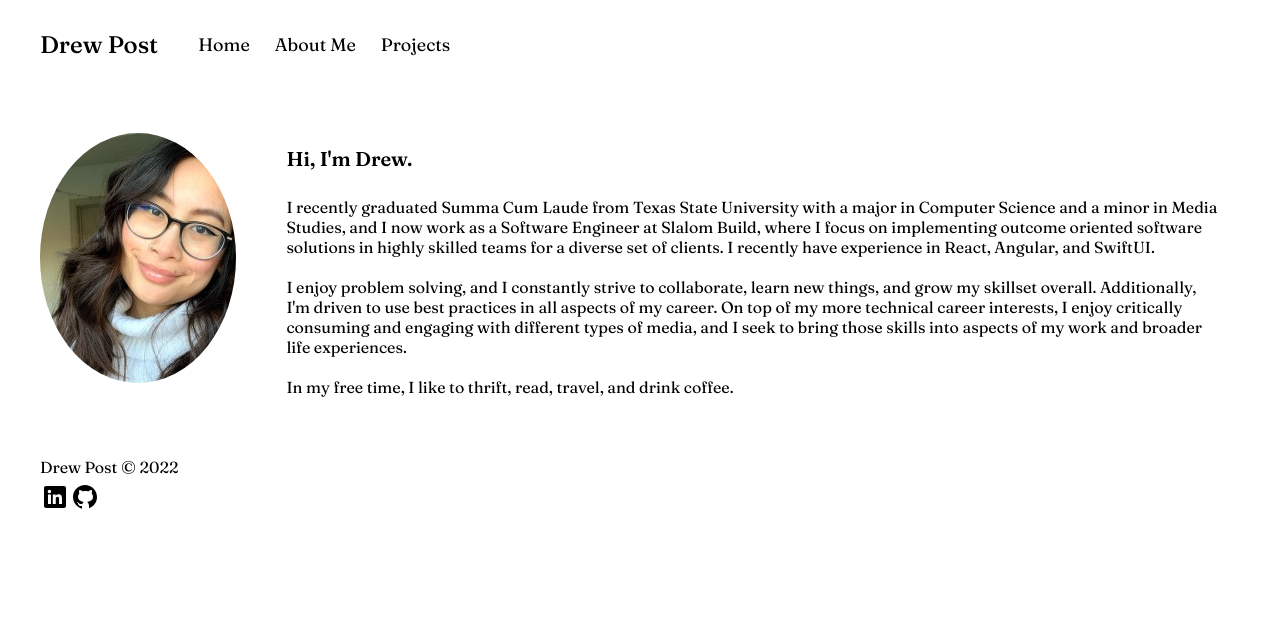
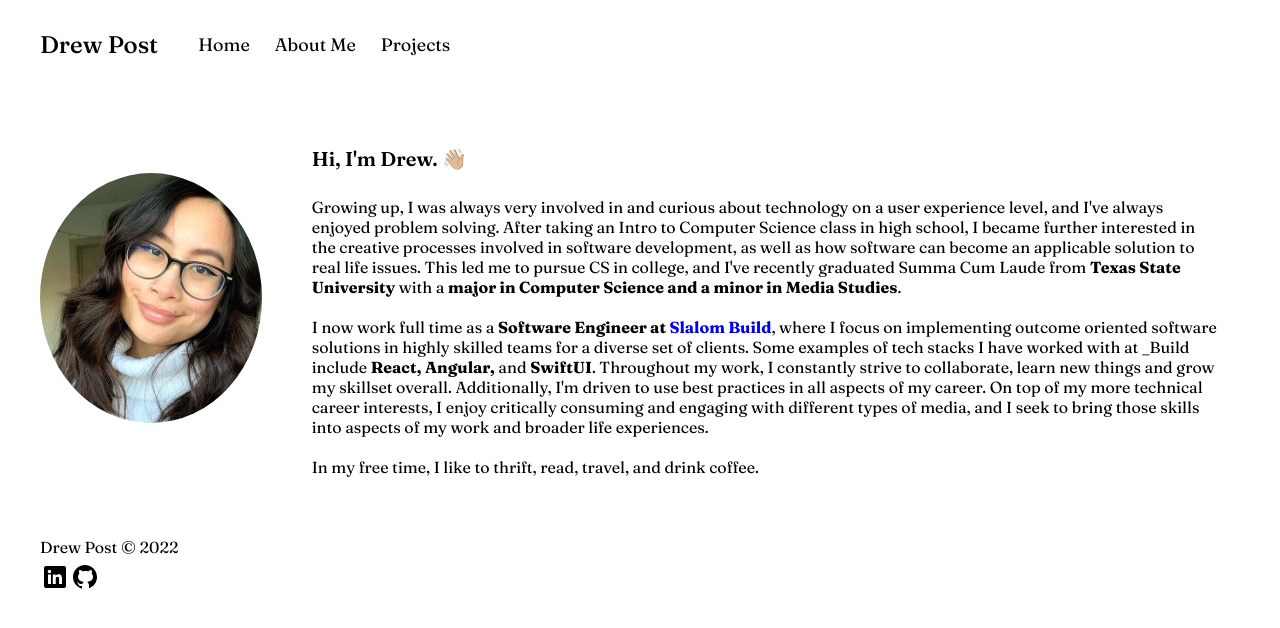
Before and after one commit to drew-post/personal-website, an Angular app: page /about in a window 1280 px wide. Shown: the top 628 px of the page. Built offline with nearby package versions, Linux system fonts and the light colour scheme.

Commit message:
Add to about me and bold project titles

```diff
--- a/src/app/components/about/about.component.html
+++ b/src/app/components/about/about.component.html
@@ -2,8 +2,8 @@
     <div class="about__container">
         <a class="about__drew-image"></a>
         <div class="about__bio-section">
-            <h4 class="about__bio-tagline">{{ this.tagline }}</h4>
-            <p class="about__bio-text">{{ this.bioText }}</p>
+            <h4 class="about__bio-tagline">Hi, I'm Drew. 👋🏼</h4>
+            <p>Growing up, I was always very involved in and curious about technology on a user experience level, and I've always enjoyed problem solving. After taking an Intro to Computer Science class in high school, I became further interested in the creative processes involved in software development, as well as how software can become an applicable solution to real life issues. This led me to pursue CS in college, and I've recently graduated Summa Cum Laude from <b>Texas State University</b> with a <b>major in Computer Science and a minor in Media Studies</b>. <br><br>I now work full time as a <b>Software Engineer at <a class="about__link" href="https://www.slalombuild.com/" target="_blank">Slalom Build</a></b>, where I focus on implementing outcome oriented software solutions in highly skilled teams for a diverse set of clients. Some examples of tech stacks I have worked with at _Build include <b>React, Angular,</b> and <b>SwiftUI</b>. Throughout my work, I constantly strive to collaborate, learn new things and grow my skillset overall. Additionally, I'm driven to use best practices in all aspects of my career. On top of my more technical career interests, I enjoy critically consuming and engaging with different types of media, and I seek to bring those skills into aspects of my work and broader life experiences. <br><br>In my free time, I like to thrift, read, travel, and drink coffee.</p>
         </div>
     </div>
 </div>
--- a/src/app/components/about/about.component.scss
+++ b/src/app/components/about/about.component.scss
@@ -14,6 +14,7 @@
         border: none;
         background: url("../../../assets/images/drew.jpg") no-repeat;
         border-radius: 100%;
+        padding-right: 110px;
     }
 
     &__bio-section {
@@ -27,8 +28,8 @@
         font-size: 20px;
     }
 
-    &__bio-text {
-        white-space: pre-line;
+    &__link {
+        text-decoration: none;
     }
 
     @media screen and (max-width: 768px) {
--- a/src/app/components/about/about.component.ts
+++ b/src/app/components/about/about.component.ts
@@ -6,11 +6,6 @@ import { Component, OnInit } from '@angular/core';
   styleUrls: ['./about.component.scss']
 })
 export class AboutComponent implements OnInit {
-
-  tagline: String = "Hi, I'm Drew."
-
-  bioText: String = "I recently graduated Summa Cum Laude from Texas State University with a major in Computer Science and a minor in Media Studies, and I now work as a Software Engineer at Slalom Build, where I focus on implementing outcome oriented software solutions in highly skilled teams for a diverse set of clients. I recently have experience in React, Angular, and SwiftUI. \n\nI enjoy problem solving, and I constantly strive to collaborate, learn new things, and grow my skillset overall. Additionally, I'm driven to use best practices in all aspects of my career. On top of my more technical career interests, I enjoy critically consuming and engaging with different types of media, and I seek to bring those skills into aspects of my work and broader life experiences.\n\nIn my free time, I like to thrift, read, travel, and drink coffee.";
-
   constructor() { }
 
   ngOnInit(): void {
--- a/src/app/components/projects/projects.component.scss
+++ b/src/app/components/projects/projects.component.scss
@@ -65,8 +65,9 @@
     }
 
     &__title-text {
-        padding: 10px 0 50px 0;
-        font-size: 17px;
+        padding: 15px 0 50px 0;
+        font-size: 18px;
+        font-weight: 500;
     }
 
 
--- a/src/app/components/projects/projects.component.ts
+++ b/src/app/components/projects/projects.component.ts
@@ -10,7 +10,7 @@ export class ProjectsComponent implements OnInit {
 
   projectItems: ProjectItem[] = [
     {
-      title: "Sygnomics Internship Project",
+      title: "Slalom Build Sygnomics Internship Project",
       route: "sygnomics",
       imagePath: "sygnomics"
     },
```
